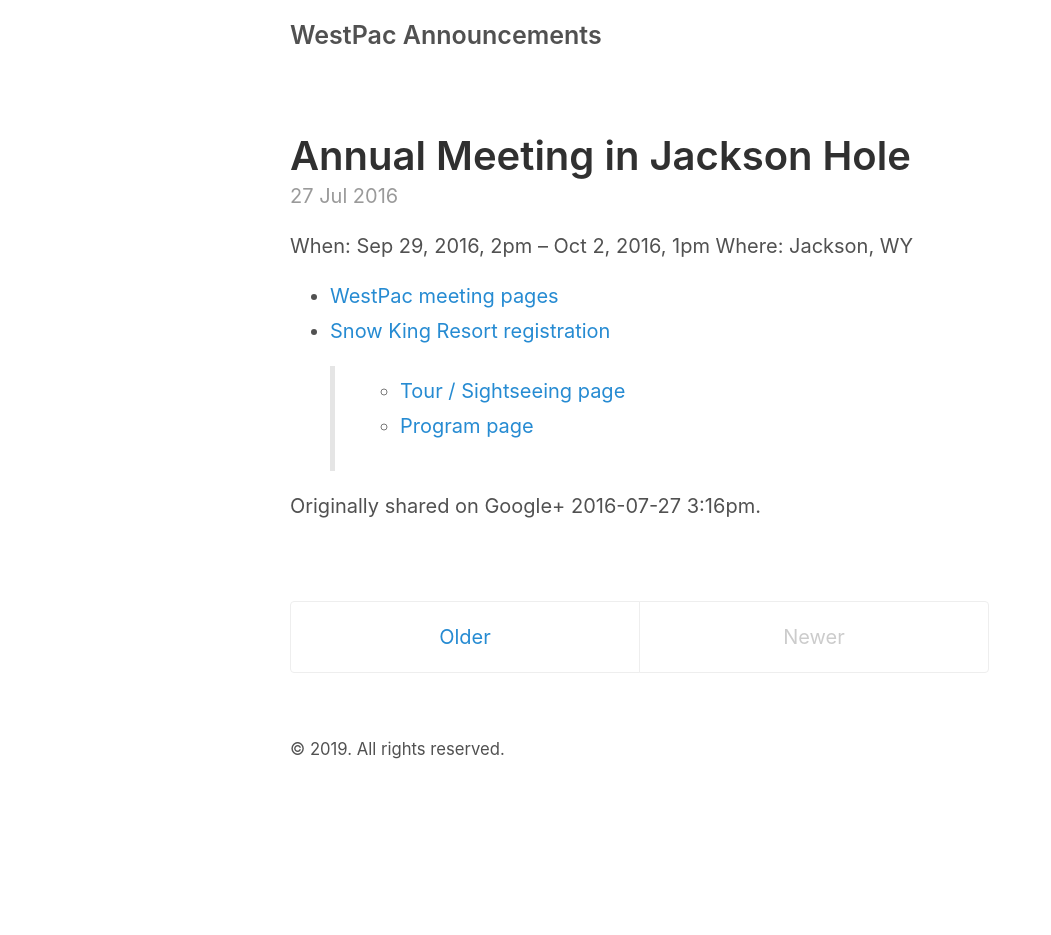
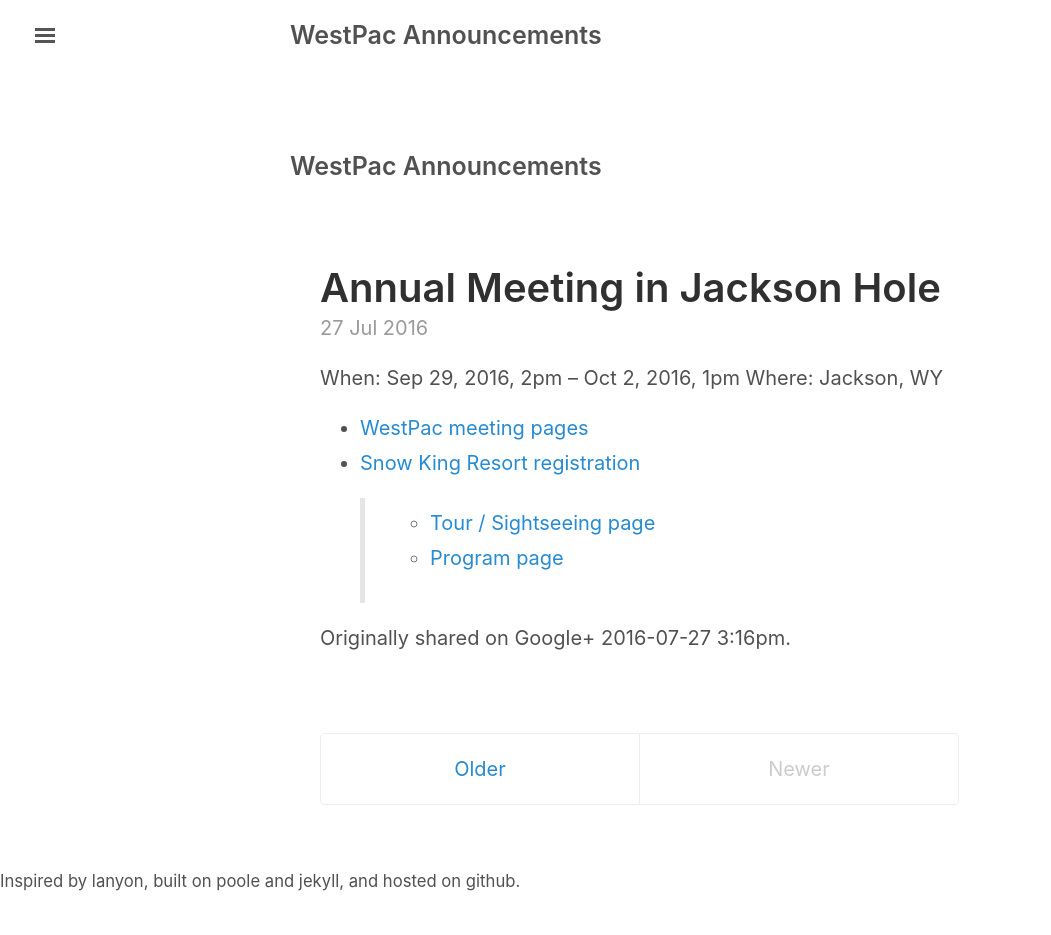
Before and after one commit to aallwestpac/aallwestpac.github.io, a Jekyll site: the page built from index.html, in a window 1280 px wide. Shown: the whole page, without its empty margins (0-1051 px from the left). Built offline with Jekyll 4.4.1, drawn with Linux system fonts in a browser that asks for light colours; the list of posts is cut into pages by our own code; before the commit the page ends 900 px from its top, so only the background shows below that.

Commit message:
incorporating lanyon

```diff
--- /dev/null
+++ b/Gemfile
@@ -0,0 +1,4 @@
+source 'https://rubygems.org'
+gem 'github-pages', group: :jekyll_plugins
+gem 'sassc'
+gem 'wdm', '>= 0.1.0' if Gem.win_platform?
--- a/_config.yml
+++ b/_config.yml
@@ -26,6 +26,6 @@
   repo:              https://github.com/aallwestpac/aallwestpac.github.io
 
 # Gems
-gems:
+plugins:
   - jekyll-paginate
   - jekyll-gist
--- a/_includes/head.html
+++ b/_includes/head.html
@@ -10,8 +10,12 @@
     {% endif %}
   </title>
 
+<!-- CSS -->
   <link rel="stylesheet" href="{{ site.baseurl }}/styles.css">
-  <link rel="apple-touch-icon-precomposed" sizes="144x144" href="{{ site.baseurl }}/public/apple-touch-icon-precomposed.png">
+
+<!-- Icon -->
   <link rel="shortcut icon" href="{{ site.baseurl }}/public/favicon.ico">
+
+<!-- RSS -->
   <link rel="alternate" type="application/atom+xml" title="{{ site.title }}" href="{{ site.baseurl }}/atom.xml">
 </head>
--- /dev/null
+++ b/_includes/sidebar.html
@@ -0,0 +1,38 @@
+<!-- Target for toggling the sidebar `.sidebar-checkbox` is for regular
+     styles, `#sidebar-checkbox` for behavior. -->
+<input type="checkbox" class="sidebar-checkbox" id="sidebar-checkbox">
+
+<!-- Toggleable sidebar -->
+<div class="sidebar" id="sidebar">
+  <div class="sidebar-item">
+    <p>{{ site.description }}</p>
+  </div>
+
+  <nav class="sidebar-nav">
+    <a class="sidebar-nav-item{% if page.url == site.baseurl %} active{% endif %}" href="{{ site.baseurl }}/">Home</a>
+
+    {% comment %}
+      The code below dynamically generates a sidebar nav of pages with
+      `layout: page` in the front-matter. See readme for usage.
+    {% endcomment %}
+
+    {% assign pages_list = site.pages | sort:"url" %}
+    {% for node in pages_list %}
+      {% if node.title != null %}
+        {% if node.layout == "page" %}
+          <a class="sidebar-nav-item{% if page.url == node.url %} active{% endif %}" href="{{ node.url }}">{{ node.title }}</a>
+        {% endif %}
+      {% endif %}
+    {% endfor %}
+
+    <a class="sidebar-nav-item" href="{{ site.github.repo }}/archive/v{{ site.version }}.zip">Download</a>
+    <a class="sidebar-nav-item" href="{{ site.github.repo }}">GitHub project</a>
+    <span class="sidebar-nav-item">Currently v{{ site.version }}</span>
+  </nav>
+
+  <div class="sidebar-item">
+    <p>
+      &copy; {{ site.time | date: '%Y' }}. All rights reserved.
+    </p>
+  </div>
+</div>
--- a/_layouts/default.html
+++ b/_layouts/default.html
@@ -4,6 +4,20 @@
   {% include head.html %}
 
   <body>
+
+{% include sidebar.html %}
+
+<!-- Wrap is the content to shift when toggling the sidebar. We wrap the
+     content to avoid any CSS collisions with our real content. -->
+  <div class="wrap">
+    <div class="masthead">
+      <div class="container">
+        <h3 class="masthead-title">
+          <a href="{{ site.baseurl }}/" title="Home">{{ site.title }}</a>
+          <small>{{ site.tagline }}</small>
+        </h3>
+      </div>
+    </div>
 
     <div class="container content">
       <header class="masthead">
@@ -13,16 +27,37 @@
         </h3>
       </header>
 
-      <main>
+      <div class="container content">
         {{ content }}
-      </main>
+      </div>
+    </div>
 
-      <footer class="footer">
-        <small>
-          &copy; <time datetime="{{ site.time | date_to_xmlschema }}">{{ site.time | date: '%Y' }}</time>. All rights reserved.
-        </small>
-      </footer>
-    </div>
+    <label for="sidebar-checkbox" class="sidebar-toggle"></label>
+
+    <footer class="footer">
+      <small>
+        Inspired by lanyon, built on poole and jekyll, and hosted on github.
+      </small>
+    </footer>
+  </div>
+
+  <script>
+    (function(document) {
+      var toggle = document.querySelector('.sidebar-toggle');
+      var sidebar = document.querySelector('#sidebar');
+      var checkbox = document.querySelector('#sidebar-checkbox');
+
+      document.addEventListener('click', function(e) {
+        var target = e.target;
+
+        if(!checkbox.checked ||
+           sidebar.contains(target) ||
+           (target === checkbox || target === toggle)) return;
+
+        checkbox.checked = false;
+      }, false);
+    })(document);
+  </script>
 
     {% if site.analytics_id %}
      <script>
```
Also changed, not shown: Gemfile.lock (added), 1 other file.
